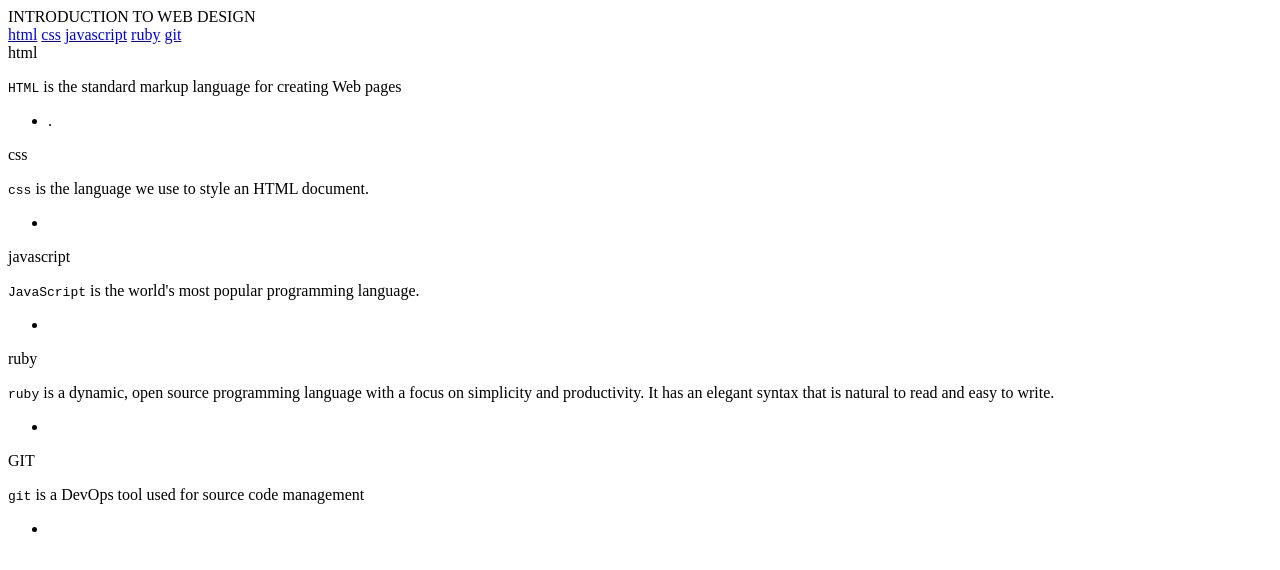
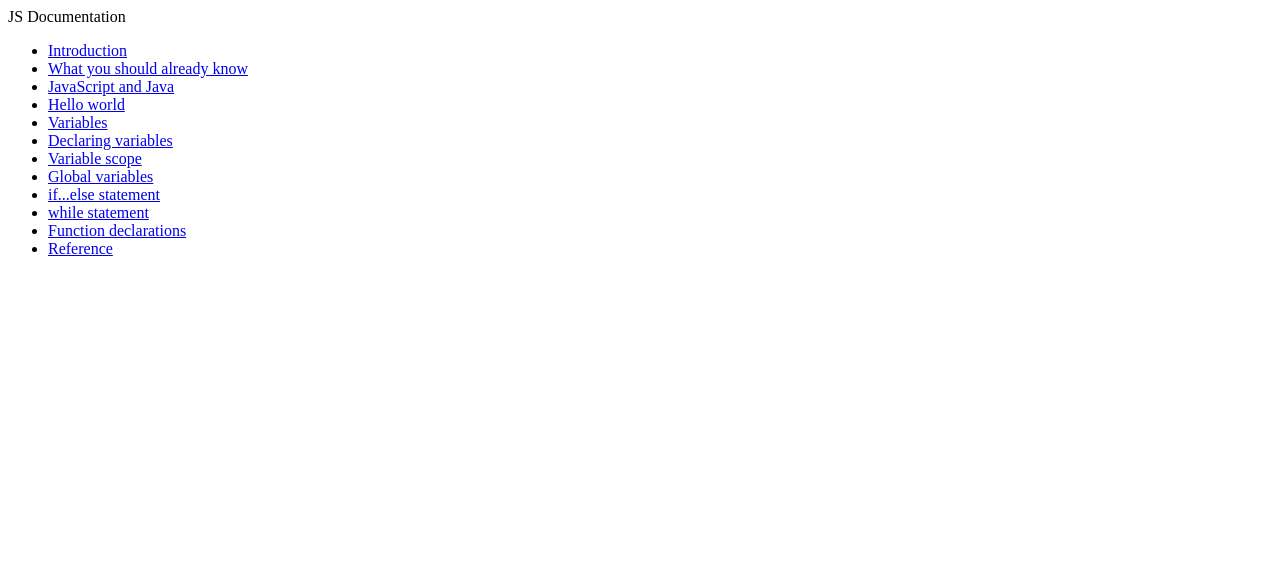
Before and after one commit to Yinkusadel/14-fcc-technical-documentation-page, a website: page index.html in a window 1280 px wide. Drawn offline with Linux system fonts and the light colour scheme.

Commit message:
html nav header ul

```diff
--- a/index.html
+++ b/index.html
@@ -7,60 +7,30 @@
     <link rel="stylesheet" href="styles.css" />
   </head>
   <body>
-    <main id="main-doc">
-      <nav id="navbar">
-        <header>INTRODUCTION TO WEB DESIGN</header>
-        <a href="#html" class="nav-link">html</a>
-        <a href="#css" class="nav-link">css</a>
-        <a href="#javascript" class="nav-link">javascript</a>
-        <a href="#ruby" class="nav-link">ruby</a>
-        <a href="#git" class="nav-link">git</a>
-      </nav>
-      <section class="main-section" id="html">
-        <header>html</header>
-        <p><code>HTML</code> is the standard markup language for creating Web pages</p>
-        <p></p>
-        <ul>
-          <li>.</li>
-        </ul>
-      </section>
-      <section class="main-section" id="css">
-        <header>css</header>
-        <p><code>css</code> is the language we use to style an HTML document.</p>
-        <p></p>
-        <ul>
-          <li></li>
-        </ul>
-      </section>
-      <section class="main-section" id="javascript">
-        <header>javascript</header>
-        <p><code>JavaScript</code> is the world's most popular programming language.</p>
-        <p></p>
-        <ul>
-          <li></li>
-        </ul>
-      </section>
+    <nav id="navbar">
+      <header>JS Documentation</header>
+      <ul>
+        <li><a class="nav-link" href="#Introduction">Introduction</a></li>
+        <li><a class="nav-link" href="#What_you_should_already_know">What you should already know</a></li>
+        <li><a class="nav-link" href="#JavaScript_and_Java">JavaScript and Java</a></li>
+        <li><a class="nav-link" href="#Hello_world">Hello world</a></li>
+        <li><a class="nav-link" href="#Variables">Variables</a></li>
+        <li><a class="nav-link" href="#Declaring_variables">Declaring variables</a></li>
+        <li><a class="nav-link" href="#Variable_scope">Variable scope</a></li>
+        <li><a class="nav-link" href="#Global_variables">Global variables</a></li>
+        <li><a class="nav-link" href="#if...else_statement">if...else statement</a></li>
+        <li><a class="nav-link" href="#while_statement">while statement</a></li>
+        <li><a class="nav-link" href="#Function_declarations">Function declarations</a></li>
+        <li><a class="nav-link" href="#Reference">Reference</a></li>
+      </ul>
 
-      <section class="main-section" id="ruby">
-        <header>ruby</header>
-        <p>
-          <code>ruby</code> is a dynamic, open source programming language with a focus on
-          simplicity and productivity. It has an elegant syntax that is natural to read and easy to
-          write.
-        </p>
-        <p></p>
-        <ul>
-          <li></li>
-        </ul>
-      </section>
-      <section class="main-section" id="git">
-        <header>GIT</header>
-        <p><code>git</code> is a DevOps tool used for source code management</p>
-        <p></p>
-        <ul>
-          <li></li>
-        </ul>
-      </section>
-    </main>
+
+
+    </nav>
+
+
+
+
+
   </body>
 </html>
```
